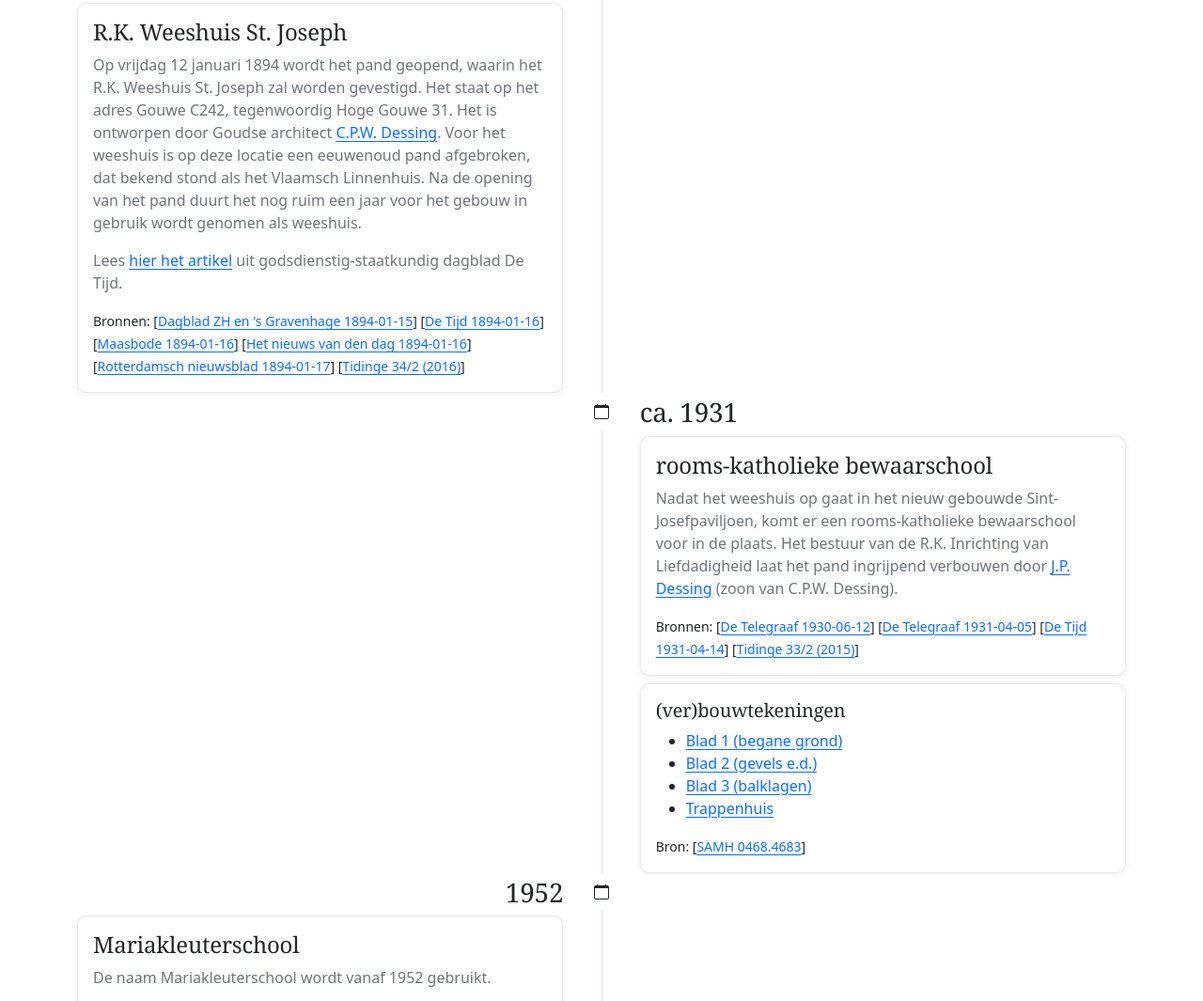
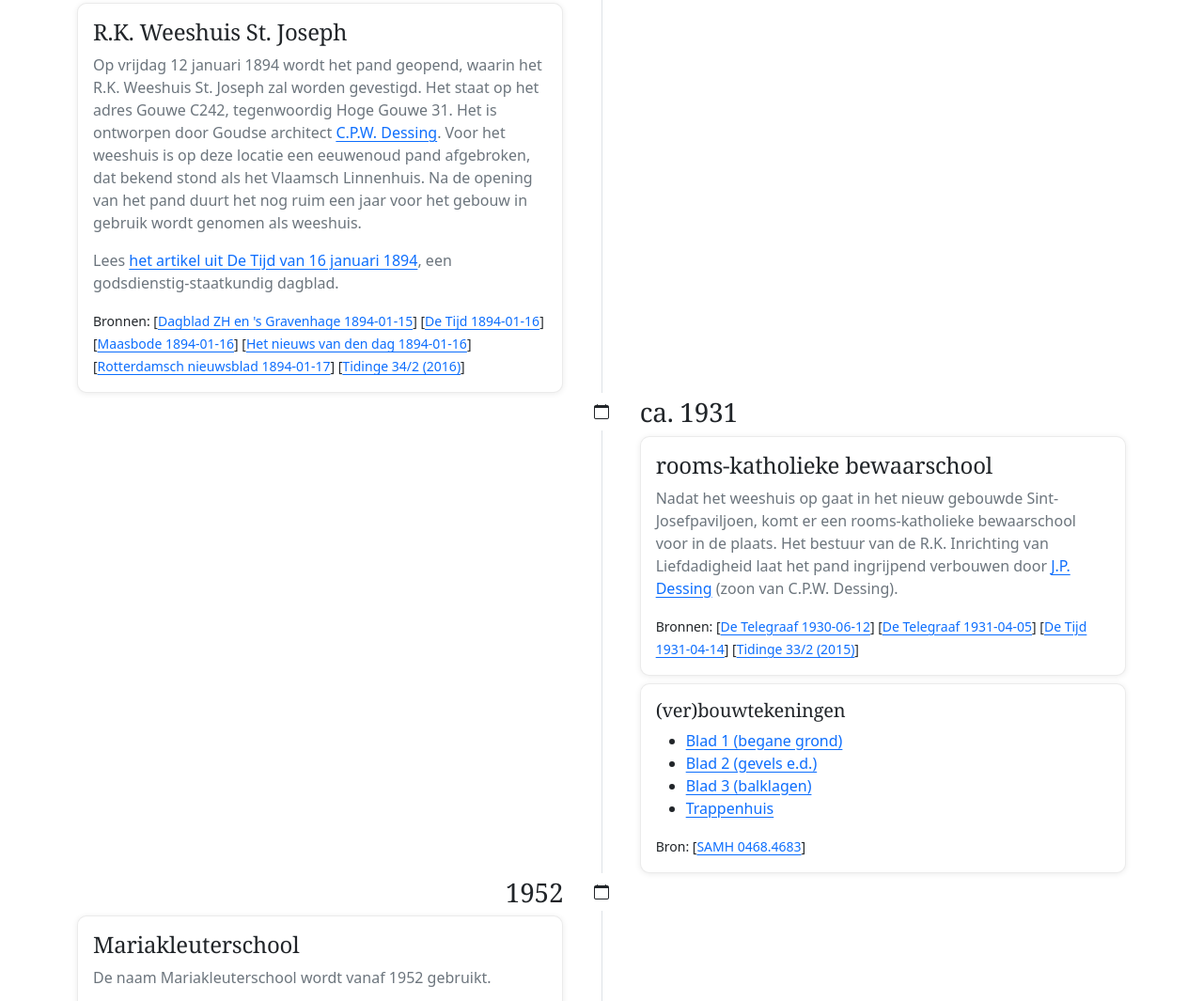
Before and after one commit to robbast/peperstraat16e.nl, a website built with Vite: page tijdlijn.html in a window 1280 px wide. Shown: the part 755-1820 px from the top of the page at 94% size. Built offline with nearby package versions, Linux system fonts and the light colour scheme; some packages are replaced by stand-ins of ours; what photoswipe would draw is missing.

Commit message:
Use descriptive link text for the De Tijd article
Co-Authored-By: Claude Opus 5.5 <noreply@anthropic.com>

```diff
--- a/tijdlijn.html
+++ b/tijdlijn.html
@@ -116,7 +116,7 @@
                       een jaar voor het gebouw in gebruik wordt genomen als weeshuis.
                     </p>
                     <p class="card-text text-secondary">
-                      Lees <a href="detijd.18940116.html">hier het artikel</a> uit godsdienstig-staatkundig dagblad De Tijd.
+                      Lees <a href="detijd.18940116.html">het artikel uit De Tijd van 16 januari 1894</a>, een godsdienstig-staatkundig dagblad.
                     </p>
                     <!-- prettier-ignore -->
                     <small>
```
